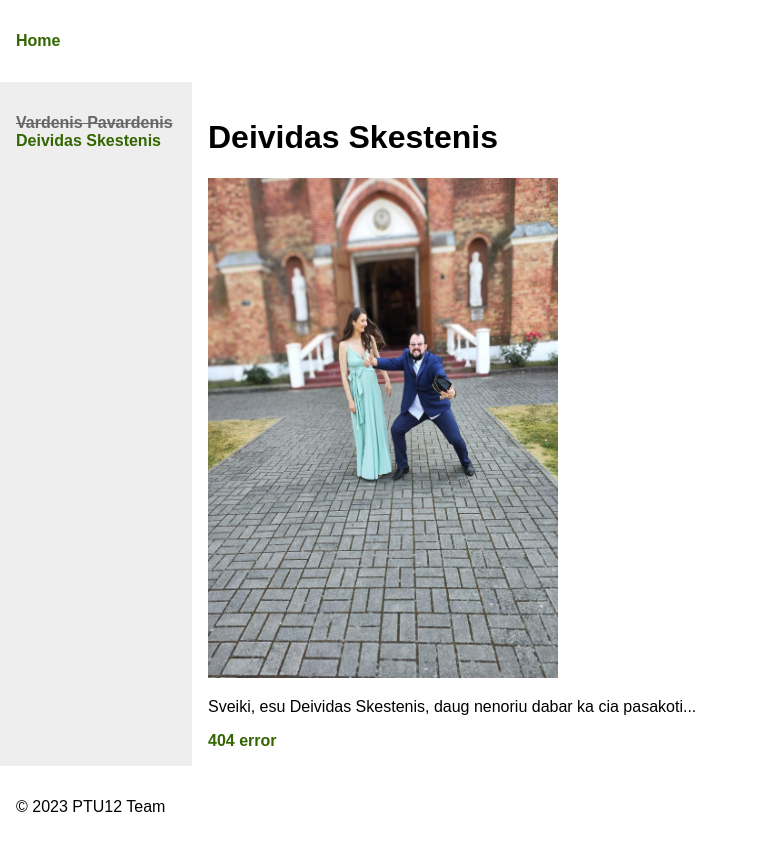
After one commit to kobrius11/ptu12_team, a Flask app: page /deividas_skestenis/ in a window 1280 px wide. The commit adds this page. Shown: the whole page, without its empty margins (0-758 px from the left). Run offline with Flask 3, Linux system fonts and the light colour scheme.

Commit message:
Deividas

```diff
--- a/app.py
+++ b/app.py
@@ -8,7 +8,11 @@ def index():
 
 @app.route('/vardenis_pavardenis/')
 def vardenis_pavardenis():
-    return render_template('vardenis_pavardenis.html/')
+    return render_template('vardenis_pavardenis.html')
+
+@app.route('/deividas_skestenis/')
+def deividas_skestenis():
+    return render_template('deividas_skestenis.html')
 
 if __name__ == "__main__":
     app.run(debug=True)
--- /dev/null
+++ b/templates/deividas_skestenis.html
@@ -0,0 +1,28 @@
+<!DOCTYPE html>
+<html lang="en">
+<head>
+    <meta charset="UTF-8">
+    <meta http-equiv="X-UA-Compatible" content="IE=edge">
+    <meta name="viewport" content="width=device-width, initial-scale=1.0">
+    <title>PTU12 Team</title>
+    <link rel="stylesheet" href="/static/style.css">
+</head>
+<body>
+    <header>
+        {% include 'includes/menu.html' %}
+    </header>
+    <main>
+        <sidebar>
+            {% include 'includes/sidebar.html' %}
+        </sidebar>
+        <div class="content">
+            <h1>Deividas Skestenis</h1>
+            <img src="/static/DS.jpg" alt="Deividas Skestenis" width="350"  height="500">
+            <p>Sveiki, esu Deividas Skestenis, daug nenoriu dabar ka cia pasakoti...</p> <a href="https://en.wikipedia.org/wiki/HTTP_404">404 error</a>
+        </div>
+    </main>
+    <footer>
+        {% include 'includes/footer.html' %}
+    </footer>
+</body>
+</html>
--- a/templates/includes/sidebar.html
+++ b/templates/includes/sidebar.html
@@ -2,4 +2,7 @@
     <li>
         <a class="broken" href="/vardenis_pavardenis/">Vardenis Pavardenis</a>
     </li>
+    <li>
+        <a href="/deividas_skestenis/">Deividas Skestenis</a>
+    </li>
 </ul>
```
Also changed, not shown: static/DS.jpg (added).
